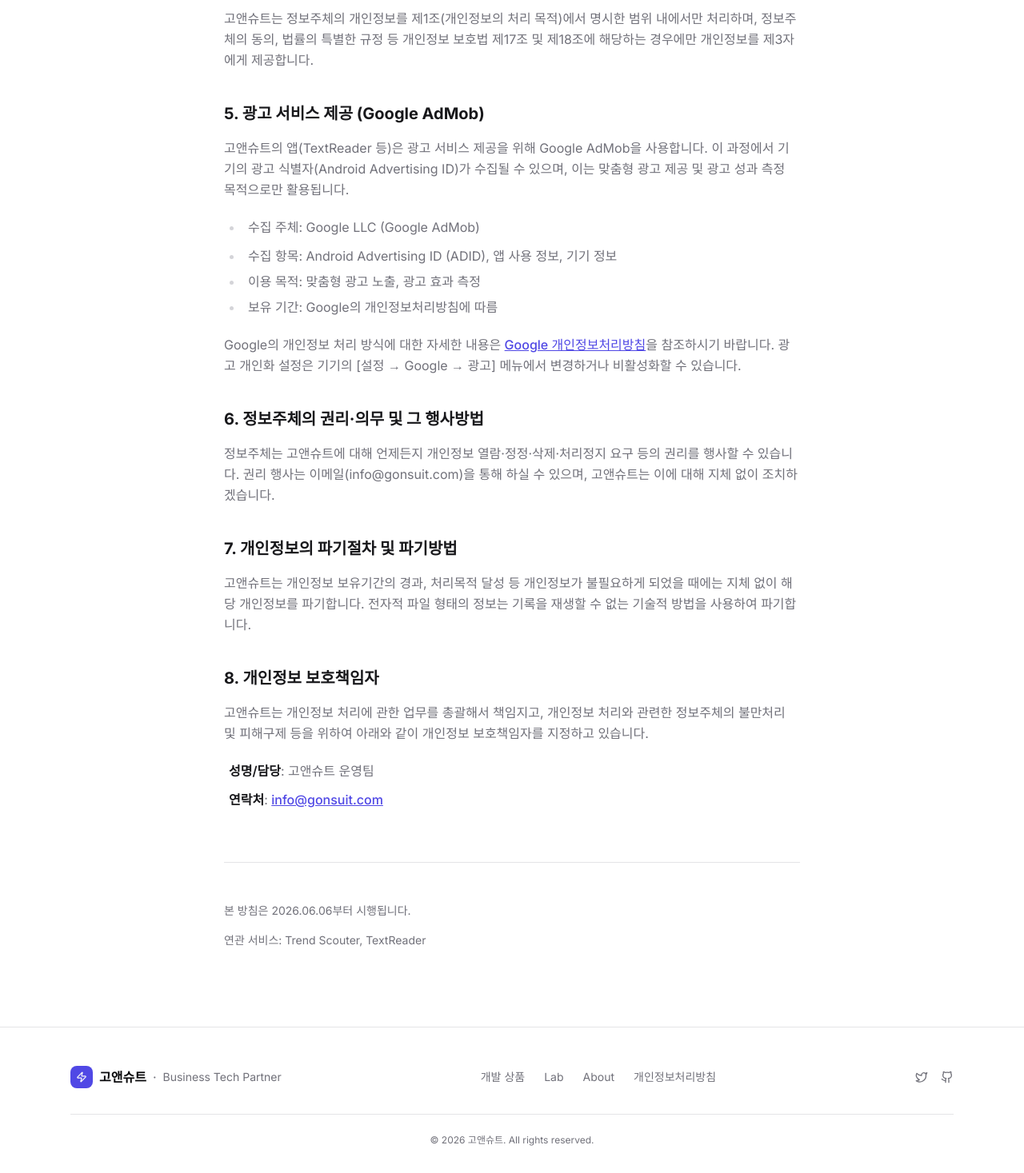
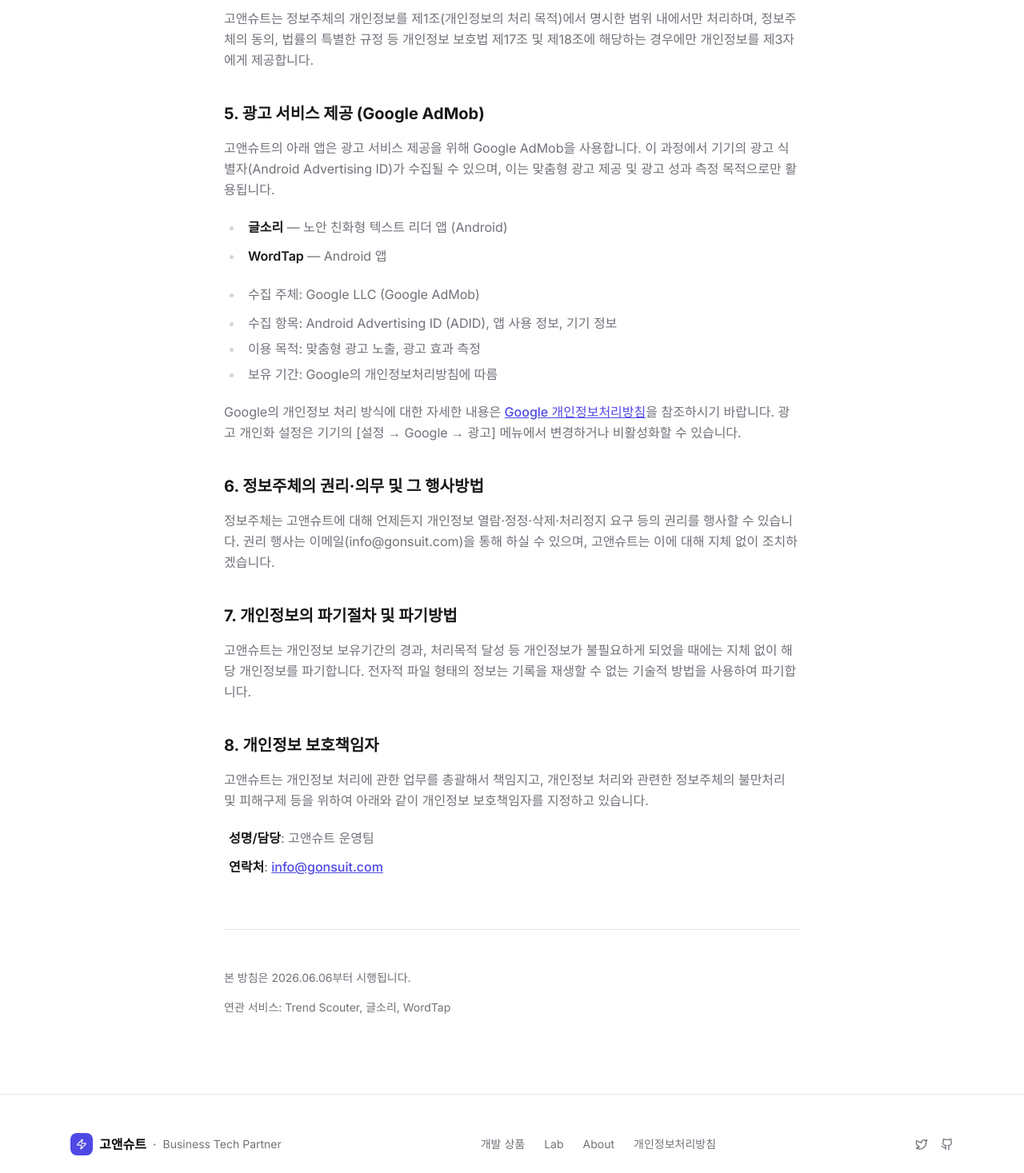
Before and after one commit to DeuklyoungKo/gonsuit, a Next.js app in the folder gonsuit/: page /privacy in a window 1280 px wide. Shown: the part 1091-2558 px from the top of the page at 80% size. Built offline with nearby package versions, Linux system fonts and the light colour scheme.

Commit message:
feat: 개인정보처리방침 앱 명시 업데이트
- 5조 AdMob 섹션: 글소리, WordTap 앱 명시적 추가
- 연관 서비스: Trend Scouter, 글소리, WordTap으로 업데이트

Co-Authored-By: Claude Sonnet 4.6 <noreply@anthropic.com>

```diff
--- a/gonsuit/src/app/privacy/page.tsx
+++ b/gonsuit/src/app/privacy/page.tsx
@@ -67,7 +67,13 @@ export default function PrivacyPage() {
           <section className="mb-10">
             <h2 className="text-xl font-bold mb-4">5. 광고 서비스 제공 (Google AdMob)</h2>
             <p className="text-muted-foreground leading-relaxed">
-              고앤슈트의 앱(TextReader 등)은 광고 서비스 제공을 위해 Google AdMob을 사용합니다. 이 과정에서 기기의 광고 식별자(Android Advertising ID)가 수집될 수 있으며, 이는 맞춤형 광고 제공 및 광고 성과 측정 목적으로만 활용됩니다.
+              고앤슈트의 아래 앱은 광고 서비스 제공을 위해 Google AdMob을 사용합니다. 이 과정에서 기기의 광고 식별자(Android Advertising ID)가 수집될 수 있으며, 이는 맞춤형 광고 제공 및 광고 성과 측정 목적으로만 활용됩니다.
+            </p>
+            <ul className="list-disc pl-6 mt-3 mb-3 text-muted-foreground space-y-1">
+              <li><strong>글소리</strong> — 노안 친화형 텍스트 리더 앱 (Android)</li>
+              <li><strong>WordTap</strong> — Android 앱</li>
+            </ul>
+            <p className="text-muted-foreground leading-relaxed">
             </p>
             <ul className="list-disc pl-6 mt-3 text-muted-foreground space-y-1">
               <li>수집 주체: Google LLC (Google AdMob)</li>
@@ -116,7 +122,7 @@ export default function PrivacyPage() {
 
           <section className="mt-16 border-t border-border pt-8 text-sm text-muted-foreground">
             <p>본 방침은 {lastUpdated}부터 시행됩니다.</p>
-            <p className="mt-2">연관 서비스: Trend Scouter, TextReader</p>
+            <p className="mt-2">연관 서비스: Trend Scouter, 글소리, WordTap</p>
           </section>
         </div>
       </main>
```
